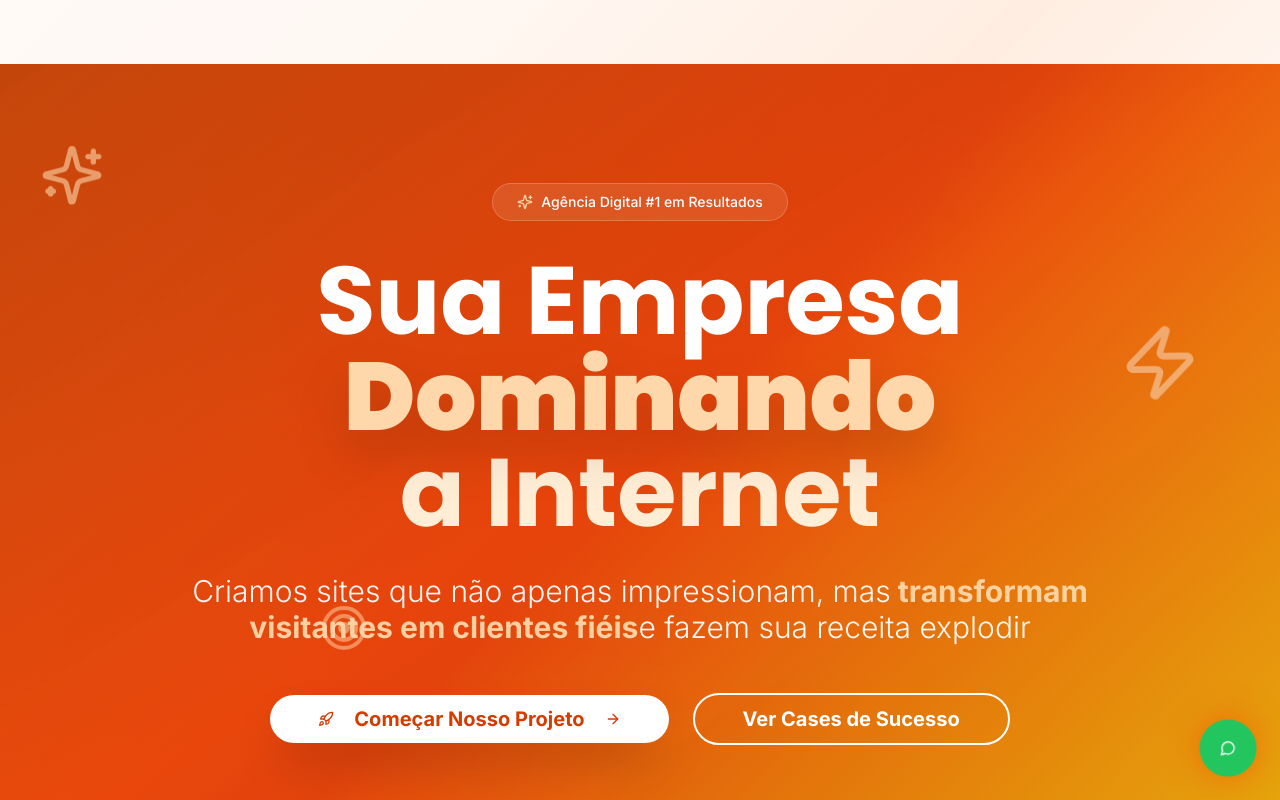
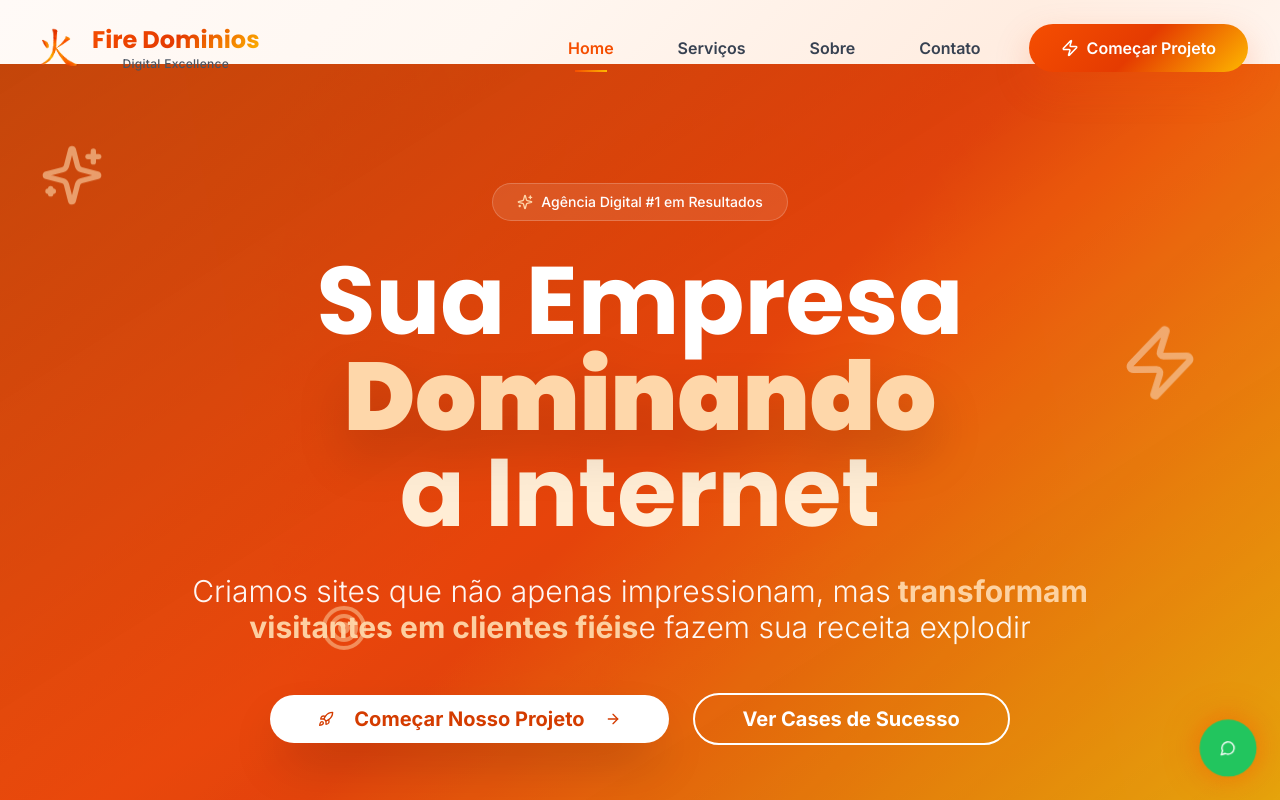
Before and after one commit to MateusNogueriaElias/sitefire, a React (Vite) app: page / in a window 1280 px wide. Shown: the top 800 px of the page. Built offline with nearby package versions, Linux system fonts and the light colour scheme.

Commit message:
Reverted to commit fde23b28815957934307e3afe801c91128c7a9ab

```diff
--- a/src/components/Navbar.tsx
+++ b/src/components/Navbar.tsx
@@ -11,7 +11,7 @@ const Navbar = () => {
   useEffect(() => {
     const handleScroll = () => {
       const currentScrollY = window.scrollY;
-      setIsScrolled(currentScrollY > 600);
+      setIsScrolled(currentScrollY > 20);
     };
 
     window.addEventListener('scroll', handleScroll);
@@ -44,13 +44,10 @@ const Navbar = () => {
     { name: 'Contato', path: '/contato' },
   ];
 
-  // Se não estiver scrolled suficiente, não mostrar a navbar
-  if (!isScrolled) {
-    return null;
-  }
-
   return (
-    <nav className="fixed top-0 left-0 right-0 z-50 glass-morphism shadow-2xl py-2 transition-all duration-500">
+    <nav className={`fixed top-0 left-0 right-0 z-50 transition-all duration-500 ${
+      isScrolled ? 'glass-morphism shadow-2xl py-2' : 'bg-transparent py-4'
+    }`}>
       <div className="max-w-7xl mx-auto px-4 sm:px-6 lg:px-8">
         <div className="flex justify-between items-center h-16">
           {/* Logo Enhanced */}
```
